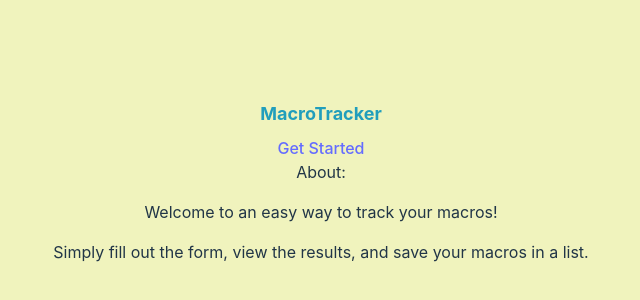
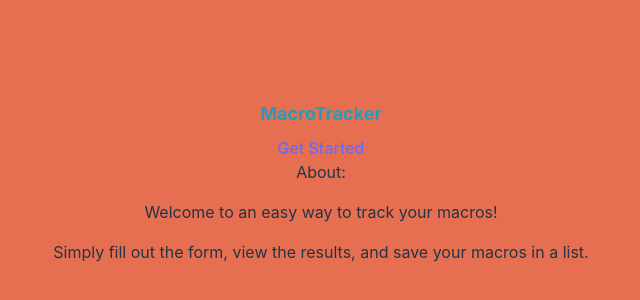
Before and after one commit to BHaddad1/macrotracker, a React (Vite) app: page / in a window 1280 px wide. Shown: the part 214-514 px from the top of the page, without its empty margins (319-959 px from the left). Built offline with nearby package versions, Linux system fonts and the light colour scheme; no server answers.

Commit message:
feat: Change site BG color

```diff
--- a/src/index.css
+++ b/src/index.css
@@ -29,7 +29,7 @@ body {
   place-items: center;
   min-width: 320px;
   min-height: 100vh;
-  background-color: #f0f3bd;
+  background-color: #e76f51;
 }
 
 h1 {
```
